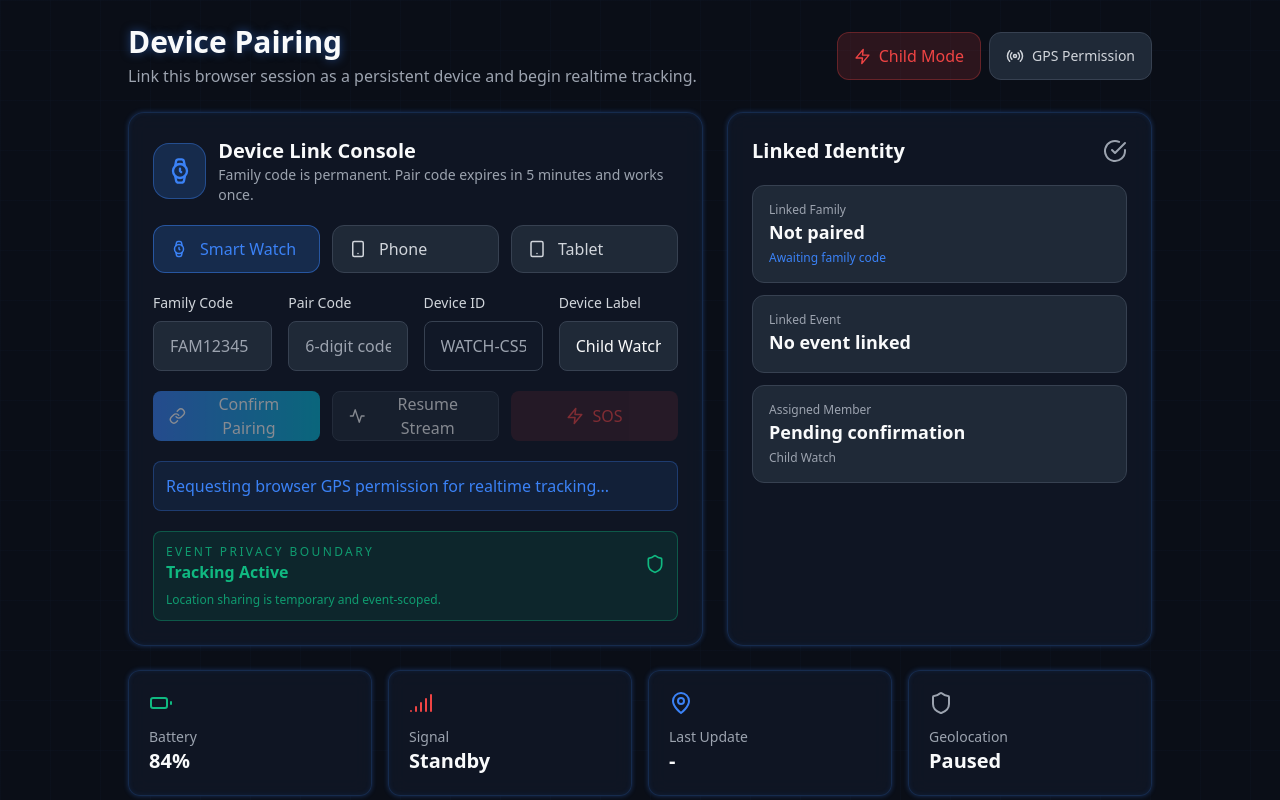
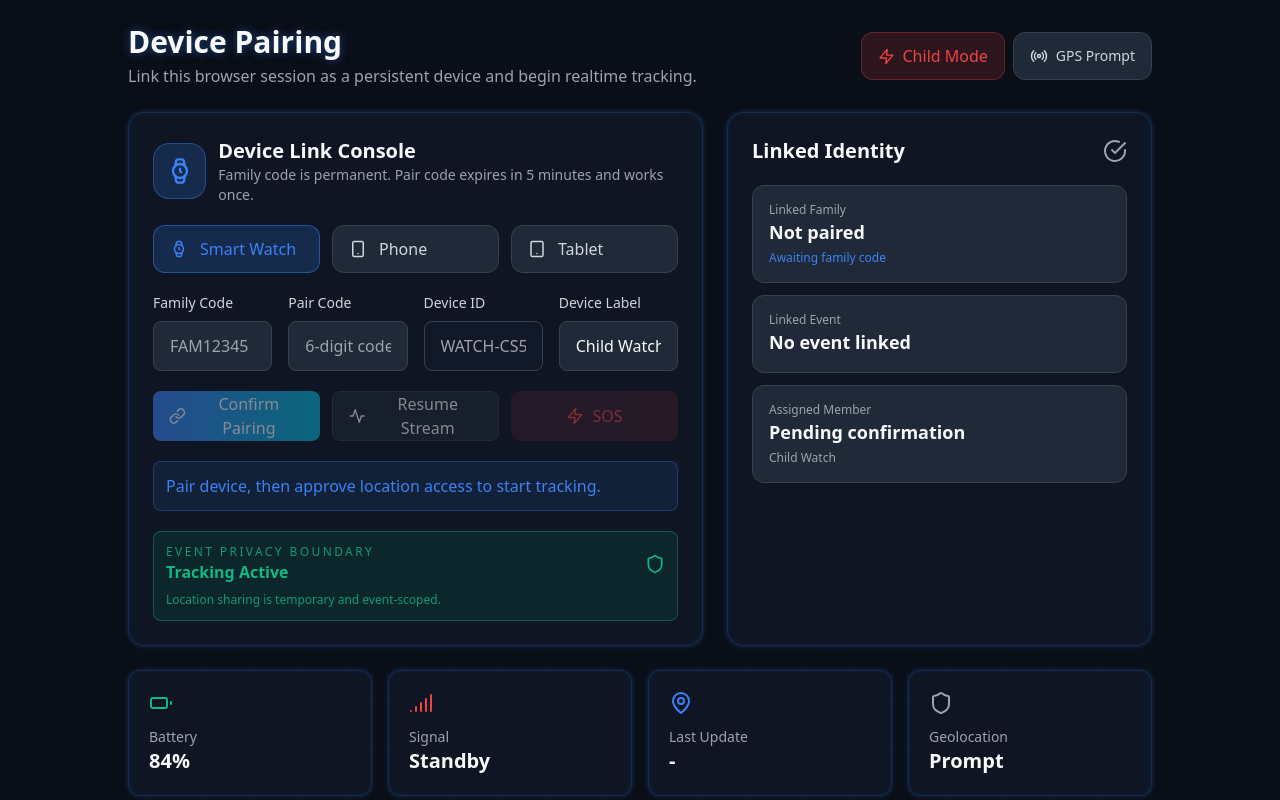
Before and after one commit to Sakshi17-13/smart-event-safety-platform, a React (Vite) app in the folder frontend/: page /device-pairing in a window 1280 px wide. Shown: the top 800 px of the page. Built offline with nearby package versions, Linux system fonts and the light colour scheme; no server answers.

Commit message:
fixing device pairing architectre 1

```diff
--- a/frontend/src/pages/DevicePairing.jsx
+++ b/frontend/src/pages/DevicePairing.jsx
@@ -94,7 +94,7 @@ const DevicePairing = () => {
   const gpsPublishRef = useRef(null)
   const latestCoordsRef = useRef(null)
   const hasConnectedRef = useRef(false)
-  const initialGeoRequestRef = useRef(false)
+  const activePairingRef = useRef(null)
   const initialPairingParams = useMemo(() => new URLSearchParams(window.location.search), [])
   const [familyCode, setFamilyCode] = useState(initialPairingParams.get('familyCode') || '')
   const [pairCode, setPairCode] = useState(initialPairingParams.get('pairCode') || '')
@@ -114,6 +114,10 @@ const DevicePairing = () => {
   const selectedType = deviceTypes.find((item) => item.value === identity.deviceType) || deviceTypes[0]
   const SelectedIcon = selectedType.icon
   const gpsBlocked = geolocationStatus === 'denied' || geolocationStatus === 'unavailable'
+
+  useEffect(() => {
+    activePairingRef.current = paired
+  }, [paired])
 
   useEffect(() => {
     const currentIdentity = {
@@ -376,17 +380,14 @@ const DevicePairing = () => {
           setStatus('Location permission denied. Realtime tracking is disabled until browser GPS access is allowed.')
           return
         }
-        setGeolocationStatus('unavailable')
-        setStatus('Device GPS is unavailable. Realtime tracking is disabled until location is available.')
+        setGeolocationStatus((current) => (current === 'granted' ? 'granted' : 'prompt'))
+        setStatus('Location permission is available. Waiting for a fresh GPS fix to start realtime tracking.')
       },
       { enableHighAccuracy: true, maximumAge: 0, timeout: 10000 }
     )
   }
 
   useEffect(() => {
-    if (initialGeoRequestRef.current) return undefined
-    initialGeoRequestRef.current = true
-
     if (!navigator.geolocation) {
       setGeolocationStatus('unavailable')
       setSignalStatus('lost')
@@ -394,30 +395,52 @@ const DevicePairing = () => {
       return undefined
     }
 
-    setGeolocationStatus('requesting')
-    setStatus('Requesting browser GPS permission for realtime tracking...')
-    navigator.geolocation.getCurrentPosition(
-      (position) => {
-        latestCoordsRef.current = position.coords
+    let permissionStatus
+    let cancelled = false
+
+    const applyPermissionState = (state) => {
+      if (cancelled) return
+      if (state === 'granted') {
         setGeolocationStatus('granted')
-        setStatus(paired ? 'GPS permission granted. Realtime tracking is active.' : 'GPS permission granted. Pair device to start realtime tracking.')
-        if (paired) startGpsTracking(paired)
-      },
-      (error) => {
+        setSignalStatus((current) => (current === 'lost' ? 'standby' : current))
+        setStatus(activePairingRef.current ? 'Location permission granted. Starting realtime tracking...' : 'Location permission granted. Pair device to start realtime tracking.')
+        if (activePairingRef.current && geoWatchRef.current === null) startGpsTracking(activePairingRef.current)
+        return
+      }
+      if (state === 'denied') {
+        setGeolocationStatus('denied')
         setSignalStatus('lost')
-        if (error.code === error.PERMISSION_DENIED) {
-          setGeolocationStatus('denied')
-          setStatus('Location permission denied. Realtime tracking is disabled until browser GPS access is allowed.')
-          return
-        }
-        setGeolocationStatus('unavailable')
-        setStatus('Device GPS is unavailable. Realtime tracking is disabled until location is available.')
-      },
-      { enableHighAccuracy: true, maximumAge: 0, timeout: 10000 }
-    )
+        stopGpsTracking()
+        setStatus('Location permission denied. Realtime tracking is disabled until browser GPS access is allowed.')
+        return
+      }
+      setGeolocationStatus('prompt')
+      setStatus(activePairingRef.current ? 'Location permission is required. Approve the browser prompt to start tracking.' : 'Pair device, then approve location access to start tracking.')
+    }
 
-    return undefined
-  }, [])
+    if (!navigator.permissions?.query) {
+      setGeolocationStatus('prompt')
+      setStatus('Pair device, then approve location access to start tracking.')
+      return undefined
+    }
+
+    navigator.permissions
+      .query({ name: 'geolocation' })
+      .then((status) => {
+        permissionStatus = status
+        applyPermissionState(status.state)
+        status.onchange = () => applyPermissionState(status.state)
+      })
+      .catch(() => {
+        setGeolocationStatus('prompt')
+        setStatus('Pair device, then approve location access to start tracking.')
+      })
+
+    return () => {
+      cancelled = true
+      if (permissionStatus) permissionStatus.onchange = null
+    }
+  }, [paired?.deviceId])
 
   useEffect(() => () => {
     clearInterval(heartbeatRef.current)
@@ -554,6 +577,8 @@ const DevicePairing = () => {
         ? 'GPS Blocked'
         : geolocationStatus === 'requesting'
           ? 'GPS Permission'
+          : geolocationStatus === 'prompt'
+            ? 'GPS Prompt'
           :
     connectionStatus === 'connected'
       ? 'Connected'
@@ -624,7 +649,7 @@ const DevicePairing = () => {
             </div>
             <div className="glass rounded-2xl p-3 border-glow text-center">
               <Shield className={sharing ? 'text-success mx-auto' : 'text-text-muted mx-auto'} size={22} />
-              <p className="text-lg font-bold text-text-primary mt-2">{gpsBlocked ? 'Blocked' : sharing ? 'On' : 'Off'}</p>
+              <p className="text-lg font-bold text-text-primary mt-2">{gpsBlocked ? 'Blocked' : sharing ? 'On' : geolocationStatus === 'prompt' ? 'Prompt' : 'Off'}</p>
               <p className="text-[11px] text-text-muted">GPS</p>
             </div>
           </div>
@@ -873,7 +898,7 @@ const DevicePairing = () => {
           <div className="glass rounded-xl p-5 border-glow">
             <Shield className={sharing ? 'text-success' : 'text-text-muted'} />
             <p className="text-sm text-text-muted mt-3">Geolocation</p>
-            <p className="text-xl font-bold text-text-primary">{sharing ? 'Streaming' : 'Paused'}</p>
+            <p className="text-xl font-bold text-text-primary">{sharing ? 'Streaming' : geolocationStatus === 'prompt' ? 'Prompt' : 'Paused'}</p>
           </div>
           <div className={`glass rounded-xl p-5 border ${boundaryStyle}`}>
             <Shield />
```
